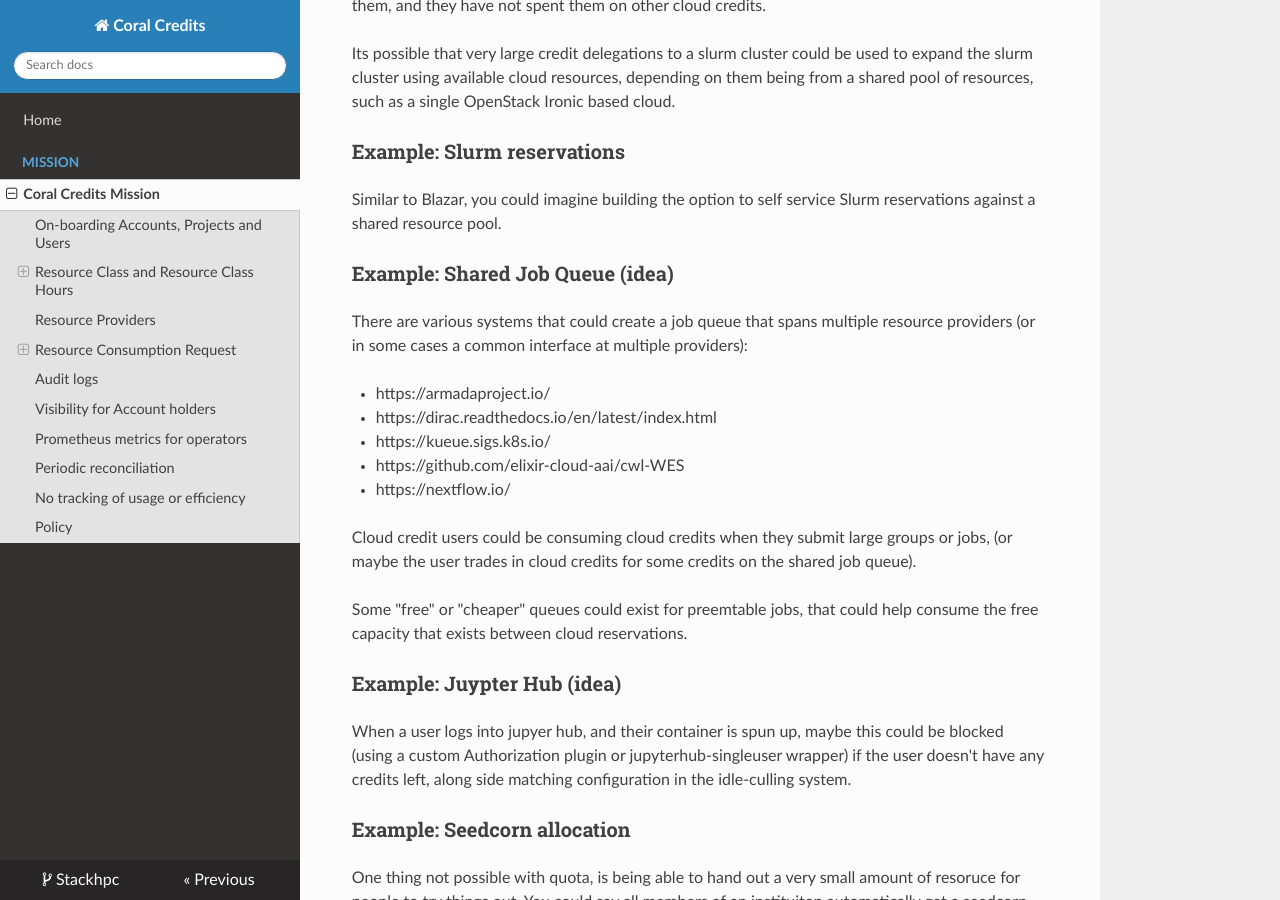
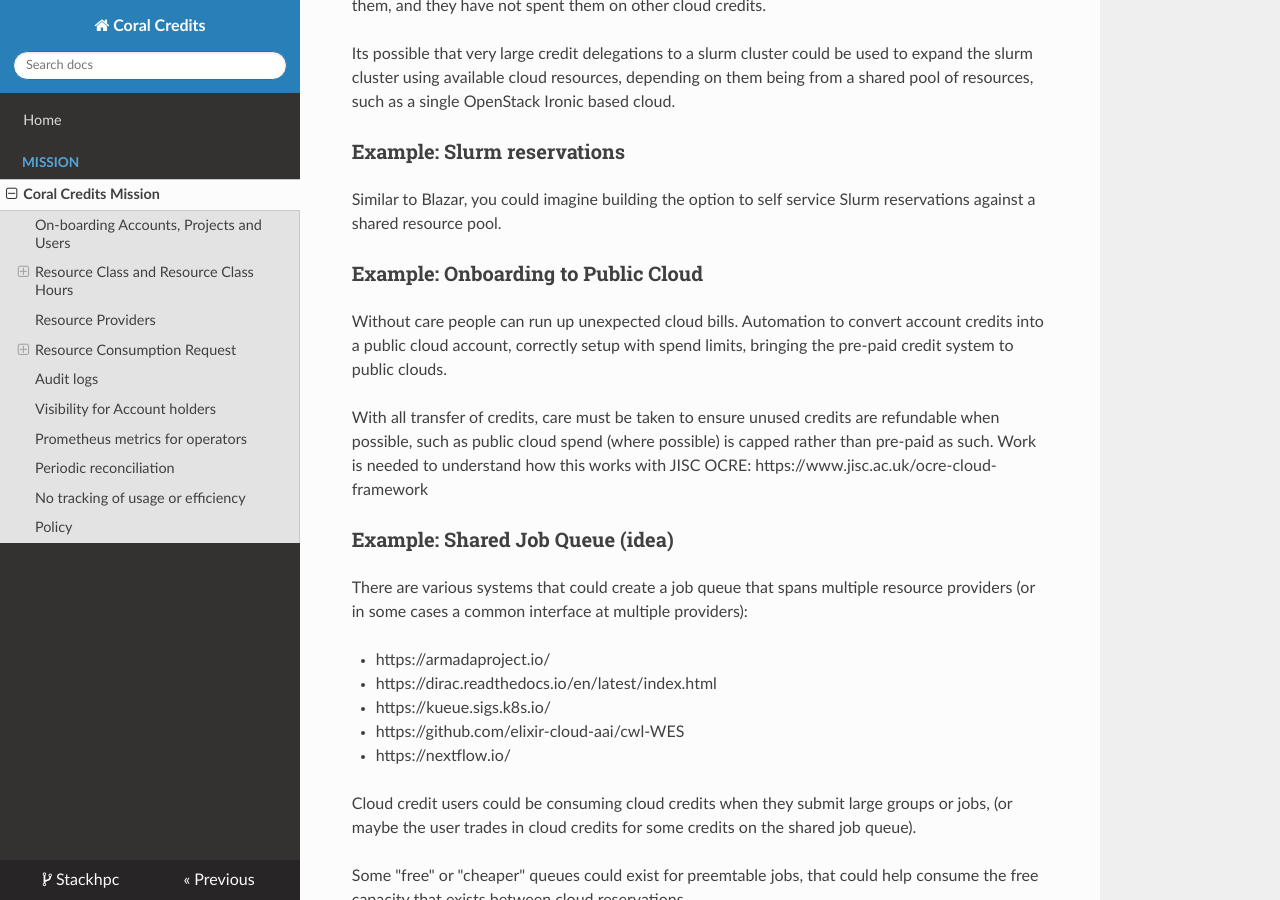
Before and after one commit to stackhpc/coral-credits, an MkDocs documentation site: the page built from docs/mission/index.md, in a window 1280 px wide and 900 px high, scrolled down 3428 px. Built offline with MkDocs 1.6.1, drawn with Linux system fonts in a browser that asks for light colours; nearby versions of some CDN libraries.

Commit message:
Add public cloud note

```diff
--- a/docs/mission/index.md
+++ b/docs/mission/index.md
@@ -207,6 +207,24 @@ Similar to Blazar, you could imagine building the
 option to self service Slurm reservations against
 a shared resource pool.
 
+### Example: Onboarding to Public Cloud
+
+Without care people can run up unexpected
+cloud bills. Automation to convert account
+credits into a public cloud account,
+correctly setup with spend limits,
+bringing the pre-paid credit system to
+public clouds.
+
+With all transfer of credits, care must
+be taken to ensure unused credits are
+refundable when possible, such as public
+cloud spend (where possible) is capped
+rather than pre-paid as such. Work is
+needed to understand how this works
+with JISC OCRE:
+https://www.jisc.ac.uk/ocre-cloud-framework
+
 ### Example: Shared Job Queue (idea)
 
 There are various systems that could create a
```
